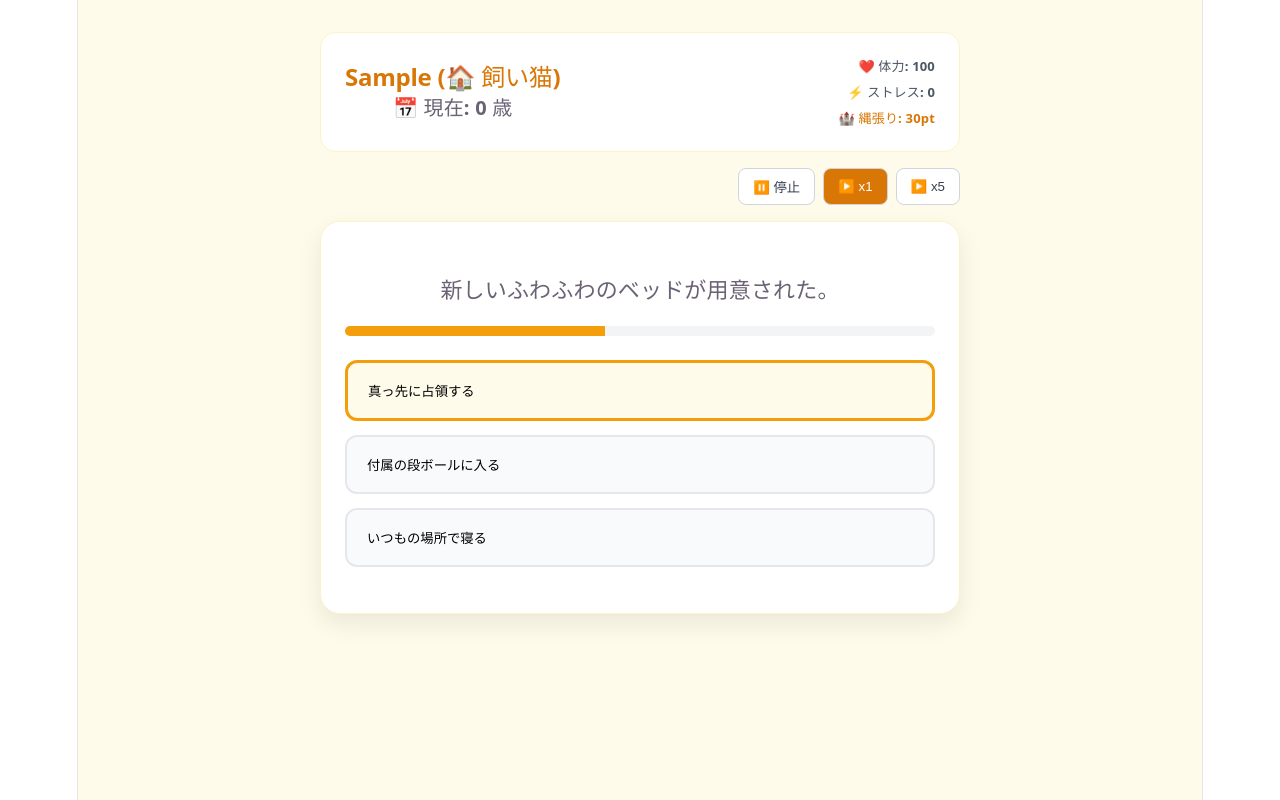
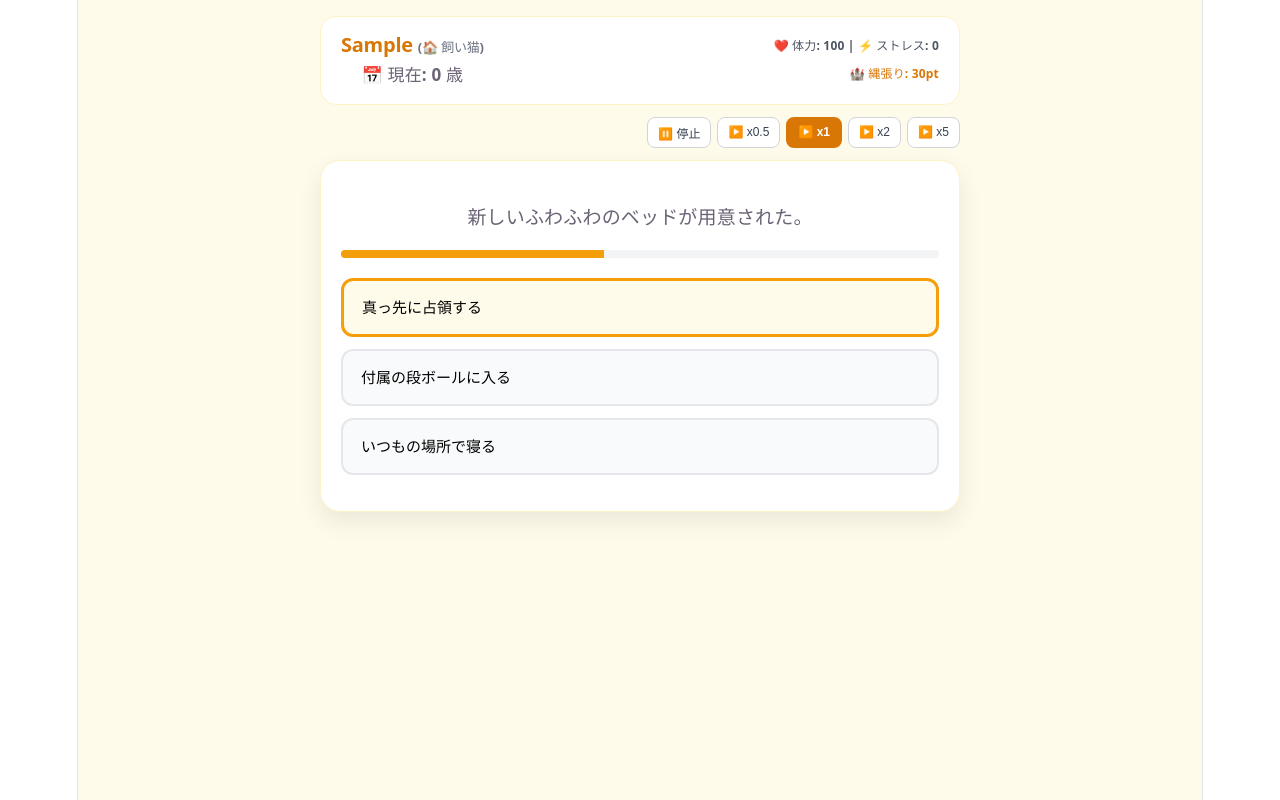
Before and after one commit to n0tya/cat-game, a React (Vite) app: page / in a window 1280 px wide. Both pictures are taken after typing "Sample" into the empty fields and a click on the button "✨ 人生を始める". Built offline with nearby package versions, Linux system fonts and the light colour scheme.

Commit message:
管理者機能と最新コードを追加

```diff
--- a/src/App.jsx
+++ b/src/App.jsx
@@ -1,6 +1,6 @@
 import React, { useState, useEffect, useRef } from 'react';
 
-// --- イベントデータベース（野良猫・飼い猫合わせて40種類） ---
+// --- イベントデータベース ---
 const EVENT_DB = {
   stray: [
     { id: 's1', cond: () => true, text: 'ゴミ捨て場で美味しそうな匂いがする。', choices: [
@@ -393,12 +393,13 @@ export default function CatLifeGame() {
   };
 
   const styles = {
-    container: { minHeight: '100vh', backgroundColor: '#fffbeb', display: 'flex', alignItems: 'center', justifyContent: 'center', fontFamily: 'sans-serif', color: '#1f2937', padding: '24px', boxSizing: 'border-box' },
-    card: { backgroundColor: '#ffffff', padding: '40px 32px', borderRadius: '24px', boxShadow: '0 12px 30px rgba(245, 158, 11, 0.15)', maxWidth: '480px', width: '100%', textAlign: 'center', border: '2px solid #fde68a', boxSizing: 'border-box' },
-    title: { fontSize: '32px', fontWeight: '900', color: '#d97706', marginBottom: '8px' },
-    input: { width: '100%', padding: '14px 16px', fontSize: '16px', border: '2px solid #e5e7eb', borderRadius: '12px', marginBottom: '24px', boxSizing: 'border-box', outline: 'none' },
+    container: { minHeight: '100vh', backgroundColor: '#fffbeb', display: 'flex', alignItems: 'center', justifyContent: 'center', fontFamily: 'sans-serif', color: '#1f2937', padding: '16px', boxSizing: 'border-box' },
+    card: { backgroundColor: '#ffffff', padding: '32px 24px', borderRadius: '24px', boxShadow: '0 12px 30px rgba(245, 158, 11, 0.15)', maxWidth: '480px', width: '100%', textAlign: 'center', border: '2px solid #fde68a', boxSizing: 'border-box', position: 'relative' },
+    title: { fontSize: '28px', fontWeight: '900', color: '#d97706', marginBottom: '8px' },
+    input: { width: '100%', padding: '12px 16px', fontSize: '16px', border: '2px solid #e5e7eb', borderRadius: '12px', marginBottom: '20px', boxSizing: 'border-box', outline: 'none' },
     submitButton: { width: '100%', padding: '16px', fontSize: '18px', fontWeight: 'bold', backgroundColor: '#ea580c', color: '#ffffff', border: 'none', borderRadius: '14px', cursor: 'pointer', marginBottom: '10px' },
-    adminLink: { marginTop: '16px', fontSize: '13px', color: '#9ca3af', cursor: 'pointer', background: 'none', border: 'none', textDecoration: 'underline' }
+    // 右上に配置する目立たない管理者リンク
+    adminTopRight: { position: 'absolute', top: '16px', right: '16px', fontSize: '12px', color: '#d1d5db', cursor: 'pointer', background: 'none', border: 'none', textDecoration: 'none', transition: 'color 0.2s' }
   };
 
   if (gameState === 'ADMIN') {
@@ -408,13 +409,13 @@ export default function CatLifeGame() {
     return (
       <div style={styles.container}>
         <div style={styles.card}>
-          <h2 style={{ color: '#d97706', marginBottom: '20px' }}>🔐 管理者ダッシュボード</h2>
+          <h2 style={{ color: '#d97706', marginBottom: '20px', fontSize: '22px' }}>🔐 管理者ダッシュボード</h2>
           {!adminAuth ? (
             <div>
               <p style={{ fontSize: '14px', color: '#4b5563', marginBottom: '12px' }}>管理者パスワードを入力してください</p>
               <input type="password" value={adminPass} onChange={e => setAdminPass(e.target.value)} placeholder="パスワード" style={styles.input} />
               <button onClick={() => { if (adminPass === 'nekodash123') setAdminAuth(true); else alert('パスワードが違います'); }} style={styles.submitButton}>ログイン</button>
-              <button onClick={() => setGameState('START')} style={{ ...styles.adminLink, display: 'block', width: '100%' }}>トップに戻る</button>
+              <button onClick={() => setGameState('START')} style={{ marginTop: '12px', fontSize: '13px', color: '#6b7280', background: 'none', border: 'none', cursor: 'pointer', textDecoration: 'underline' }}>トップに戻る</button>
             </div>
           ) : (
             <div style={{ textAlign: 'left', fontSize: '14px' }}>
@@ -424,7 +425,7 @@ export default function CatLifeGame() {
                 <p>🐾 野良猫選択: {analytics.strayCount} 回</p>
               </div>
               <h3 style={{ fontSize: '16px', color: '#1f2937', marginBottom: '8px' }}>📜 最近のプレイ・死亡ログ</h3>
-              <div style={{ maxHeight: '200px', overflowY: 'auto', backgroundColor: '#f9fafb', padding: '8px', borderRadius: '8px', border: '1px solid #e5e7eb', fontSize: '12px' }}>
+              <div style={{ maxHeight: '180px', overflowY: 'auto', backgroundColor: '#f9fafb', padding: '8px', borderRadius: '8px', border: '1px solid #e5e7eb', fontSize: '12px' }}>
                 {analytics.deaths.slice().reverse().map((d, i) => (
                   <div key={i} style={{ padding: '4px 0', borderBottom: '1px solid #e5e7eb' }}>
                     <b>{d.type}</b> (寿命: {d.age}歳) - 死因: {d.reason} <span style={{ color: '#9ca3af', fontSize: '10px' }}>({d.date})</span>
@@ -443,21 +444,32 @@ export default function CatLifeGame() {
     return (
       <div style={styles.container}>
         <div style={styles.card}>
-          <div style={{ fontSize: '48px', marginBottom: '12px' }}>🐱🐾</div>
+          {/* 右上の目立たない管理者ボタン */}
+          <button
+            onClick={() => setGameState('ADMIN')}
+            style={styles.adminTopRight}
+            title="管理者ページ"
+            onMouseOver={(e) => e.target.style.color = '#9ca3af'}
+            onMouseOut={(e) => e.target.style.color = '#d1d5db'}
+          >
+            ⚙️ 管理
+          </button>
+
+          <div style={{ fontSize: '48px', marginBottom: '12px', marginTop: '8px' }}>🐱🐾</div>
           <h1 style={styles.title}>猫の人生シミュレーション</h1>
-          <p style={{ fontSize: '15px', color: '#4b5563', marginBottom: '28px' }}>あなたの猫生はどんな物語になるでしょうか？</p>
+          <p style={{ fontSize: '14px', color: '#4b5563', marginBottom: '24px' }}>あなたの猫生はどんな物語になるでしょうか？</p>
 
           <form onSubmit={startGame}>
-            <div style={{ textAlign: 'left', marginBottom: '20px' }}>
-              <label style={{ display: 'block', fontSize: '14px', fontWeight: 'bold', marginBottom: '8px', color: '#374151' }}>名前</label>
+            <div style={{ textAlign: 'left', marginBottom: '16px' }}>
+              <label style={{ display: 'block', fontSize: '13px', fontWeight: 'bold', marginBottom: '6px', color: '#374151' }}>名前</label>
               <input type="text" value={catName} onChange={e => setCatName(e.target.value)} placeholder="例: タマ" style={styles.input} />
             </div>
 
-            <div style={{ textAlign: 'left', marginBottom: '28px' }}>
-              <label style={{ display: 'block', fontSize: '14px', fontWeight: 'bold', marginBottom: '8px', color: '#374151' }}>生き方を選ぶ</label>
-              <div style={{ display: 'flex', gap: '12px' }}>
-                <button type="button" onClick={() => setCatType('pet')} style={{ flex: 1, padding: '14px', borderRadius: '12px', border: catType === 'pet' ? '2px solid #d97706' : '2px solid #e5e7eb', background: catType === 'pet' ? '#fff7ed' : '#fff' }}>🏠 飼い猫</button>
-                <button type="button" onClick={() => setCatType('stray')} style={{ flex: 1, padding: '14px', borderRadius: '12px', border: catType === 'stray' ? '2px solid #d97706' : '2px solid #e5e7eb', background: catType === 'stray' ? '#fff7ed' : '#fff' }}>🐾 野良猫</button>
+            <div style={{ textAlign: 'left', marginBottom: '24px' }}>
+              <label style={{ display: 'block', fontSize: '13px', fontWeight: 'bold', marginBottom: '6px', color: '#374151' }}>生き方を選ぶ</label>
+              <div style={{ display: 'flex', gap: '10px' }}>
+                <button type="button" onClick={() => setCatType('pet')} style={{ flex: 1, padding: '12px', borderRadius: '12px', fontSize: '15px', border: catType === 'pet' ? '2px solid #d97706' : '2px solid #e5e7eb', background: catType === 'pet' ? '#fff7ed' : '#fff', cursor: 'pointer' }}>🏠 飼い猫</button>
+                <button type="button" onClick={() => setCatType('stray')} style={{ flex: 1, padding: '12px', borderRadius: '12px', fontSize: '15px', border: catType === 'stray' ? '2px solid #d97706' : '2px solid #e5e7eb', background: catType === 'stray' ? '#fff7ed' : '#fff', cursor: 'pointer' }}>🐾 野良猫</button>
               </div>
             </div>
 
@@ -465,18 +477,16 @@ export default function CatLifeGame() {
           </form>
 
           {rankings.length > 0 && (
-            <div style={{ marginTop: '24px', textAlign: 'left', backgroundColor: '#fff7ed', padding: '14px', borderRadius: '12px', border: '1px solid #fef3c7' }}>
-              <p style={{ fontWeight: 'bold', color: '#b45309', fontSize: '13px', marginBottom: '6px' }}>🏆 ローカル殿堂入り (Top 5)</p>
+            <div style={{ marginTop: '20px', textAlign: 'left', backgroundColor: '#fff7ed', padding: '12px', borderRadius: '12px', border: '1px solid #fef3c7' }}>
+              <p style={{ fontWeight: 'bold', color: '#b45309', fontSize: '12px', marginBottom: '6px' }}>🏆 ローカル殿堂入り (Top 5)</p>
               {rankings.map((r, i) => (
-                <div key={i} style={{ fontSize: '12px', display: 'flex', justifyContent: 'space-between', padding: '3px 0', borderBottom: '1px dashed #fed7aa' }}>
+                <div key={i} style={{ fontSize: '11px', display: 'flex', justifyContent: 'space-between', padding: '2px 0', borderBottom: '1px dashed #fed7aa' }}>
                   <span>{i + 1}. {r.name} ({r.type}) - {r.age}歳</span>
                   <span style={{ fontWeight: 'bold', color: '#d97706' }}>{r.score} pt</span>
                 </div>
               ))}
             </div>
           )}
-
-          <button onClick={() => setGameState('ADMIN')} style={styles.adminLink}>管理者ダッシュボード</button>
         </div>
       </div>
     );
@@ -484,34 +494,54 @@ export default function CatLifeGame() {
 
   if (gameState === 'PLAYING') {
     return (
-      <div style={{ minHeight: '100vh', backgroundColor: '#fffbeb', display: 'flex', justifyContent: 'center', padding: '32px 16px', boxSizing: 'border-box' }}>
+      <div style={{ minHeight: '100vh', backgroundColor: '#fffbeb', display: 'flex', justifyContent: 'center', padding: '16px', boxSizing: 'border-box' }}>
         <div style={{ width: '100%', maxWidth: '640px' }}>
-          <div style={{ backgroundColor: '#ffffff', padding: '20px 24px', borderRadius: '16px', display: 'flex', justifyContent: 'space-between', alignItems: 'center', marginBottom: '16px', border: '1px solid #fef3c7' }}>
+          <div style={{ backgroundColor: '#ffffff', padding: '16px 20px', borderRadius: '16px', display: 'flex', justifyContent: 'space-between', alignItems: 'center', marginBottom: '12px', border: '1px solid #fef3c7', flexWrap: 'wrap', gap: '8px' }}>
             <div>
-              <h2 style={{ fontSize: '24px', fontWeight: 'bold', color: '#d97706', margin: '0 0 4px 0' }}>{catName} ({catType === 'pet' ? '🏠 飼い猫' : '🐾 野良猫'})</h2>
-              <p style={{ fontSize: '20px', fontWeight: '800', margin: 0 }}>📅 現在: {age} 歳</p>
+              <h2 style={{ fontSize: '20px', fontWeight: 'bold', color: '#d97706', margin: '0 0 2px 0' }}>{catName} <span style={{ fontSize: '13px', color: '#6b7280' }}>({catType === 'pet' ? '🏠 飼い猫' : '🐾 野良猫'})</span></h2>
+              <p style={{ fontSize: '17px', fontWeight: '800', margin: 0 }}>📅 現在: {age} 歳</p>
             </div>
-            <div style={{ textAlign: 'right', fontSize: '13px', color: '#4b5563', fontWeight: '600' }}>
-              <div>❤️ 体力: {stats.health}</div>
-              <div>⚡ ストレス: {stats.stress}</div>
-              <div style={{ color: '#d97706', fontWeight: 'bold' }}>🏰 縄張り: {stats.territory}pt</div>
+            <div style={{ textAlign: 'right', fontSize: '12px', color: '#4b5563', fontWeight: '600' }}>
+              <div>❤️ 体力: {stats.health} | ⚡ ストレス: {stats.stress}</div>
+              <div style={{ color: '#d97706', fontWeight: 'bold', marginTop: '2px' }}>🏰 縄張り: {stats.territory}pt</div>
             </div>
           </div>
 
-          <div style={{ display: 'flex', justifyContent: 'flex-end', gap: '8px', marginBottom: '16px' }}>
-            {[{ label: '⏸️ 停止', val: 0 }, { label: '▶️ x1', val: 1 }, { label: '▶️ x5', val: 5 }].map(s => (
-              <button key={s.val} onClick={() => setSpeed(s.val)} style={{ padding: '8px 14px', borderRadius: '8px', background: speed === s.val ? '#d97706' : '#fff', color: speed === s.val ? '#fff' : '#374151', border: '1px solid #d1d5db' }}>{s.label}</button>
+          <div style={{ display: 'flex', justifyContent: 'flex-end', gap: '6px', marginBottom: '12px', flexWrap: 'wrap' }}>
+            {[
+              { label: '⏸️ 停止', val: 0 },
+              { label: '▶️ x0.5', val: 0.5 },
+              { label: '▶️ x1', val: 1 },
+              { label: '▶️ x2', val: 2 },
+              { label: '▶️ x5', val: 5 }
+            ].map(s => (
+              <button
+                key={s.val}
+                onClick={() => setSpeed(s.val)}
+                style={{
+                  padding: '6px 10px',
+                  borderRadius: '8px',
+                  fontSize: '12px',
+                  background: speed === s.val ? '#d97706' : '#fff',
+                  color: speed === s.val ? '#fff' : '#374151',
+                  border: speed === s.val ? '2px solid #d97706' : '1px solid #d1d5db',
+                  cursor: 'pointer',
+                  fontWeight: speed === s.val ? 'bold' : 'normal'
+                }}
+              >
+                {s.label}
+              </button>
             ))}
           </div>
 
-          <div style={{ backgroundColor: '#ffffff', padding: '32px 24px', borderRadius: '20px', boxShadow: '0 10px 25px rgba(0,0,0,0.08)', marginBottom: '20px', border: '1px solid #fef3c7' }}>
-            <h3 style={{ fontSize: '22px', fontWeight: 'bold', textAlign: 'center', marginBottom: '24px' }}>{currentEvent?.text}</h3>
-            <div style={{ width: '100%', backgroundColor: '#f3f4f6', height: '10px', borderRadius: '5px', marginBottom: '24px', overflow: 'hidden' }}>
+          <div style={{ backgroundColor: '#ffffff', padding: '24px 20px', borderRadius: '20px', boxShadow: '0 10px 25px rgba(0,0,0,0.08)', marginBottom: '16px', border: '1px solid #fef3c7' }}>
+            <h3 style={{ fontSize: '19px', fontWeight: 'bold', textAlign: 'center', marginBottom: '20px', lineHeight: '1.4' }}>{currentEvent?.text}</h3>
+            <div style={{ width: '100%', backgroundColor: '#f3f4f6', height: '8px', borderRadius: '4px', marginBottom: '20px', overflow: 'hidden' }}>
               <div style={{ backgroundColor: '#f59e0b', height: '100%', width: `${(timeLeft / 5) * 100}%`, transition: 'width 0.1s linear' }}></div>
             </div>
             <div>
               {currentEvent?.choices.map((choice, idx) => (
-                <button key={idx} onClick={() => handleChoice(choice)} style={{ width: '100%', textAlign: 'left', padding: '18px 20px', marginBottom: '14px', borderRadius: '12px', border: idx === 0 ? '3px solid #f59e0b' : '2px solid #e5e7eb', background: idx === 0 ? '#fffbeb' : '#f9fafb', fontWeight: '600', cursor: 'pointer' }}>
+                <button key={idx} onClick={() => handleChoice(choice)} style={{ width: '100%', textAlign: 'left', padding: '16px 18px', marginBottom: '12px', borderRadius: '12px', border: idx === 0 ? '3px solid #f59e0b' : '2px solid #e5e7eb', background: idx === 0 ? '#fffbeb' : '#f9fafb', fontSize: '15px', fontWeight: '600', cursor: 'pointer', lineHeight: '1.4' }}>
                   {choice.text}
                 </button>
               ))}
@@ -525,13 +555,30 @@ export default function CatLifeGame() {
   return (
     <div style={styles.container}>
       <div style={styles.card}>
-        <div style={{ fontSize: '56px', marginBottom: '12px' }}>{EMOJIS[Math.floor(Math.random() * EMOJIS.length)]}</div>
-        <h1 style={{ fontSize: '32px', fontWeight: 'bold', marginBottom: '4px' }}>猫生終了</h1>
-        <p style={{ fontSize: '18px', color: '#d97706', fontWeight: 'bold', marginBottom: '12px' }}>{catName} は {age} 歳で虹の橋を渡りました。</p>
-        <p style={{ fontSize: '14px', color: '#dc2626', fontWeight: 'bold', marginBottom: '16px' }}>💀 死因: {causeOfDeath}</p>
+        <div style={{ fontSize: '48px', marginBottom: '8px' }}>{EMOJIS[Math.floor(Math.random() * EMOJIS.length)]}</div>
+        {/* スマホでもはっきりと視認できる濃い文字色に変更 */}
+        <h1 style={{ fontSize: '26px', fontWeight: '900', marginBottom: '4px', color: '#1f2937' }}>猫生終了</h1>
+        <p style={{ fontSize: '16px', color: '#d97706', fontWeight: 'bold', marginBottom: '10px' }}>{catName} は {age} 歳で虹の橋を渡りました。</p>
+        <p style={{ fontSize: '13px', color: '#dc2626', fontWeight: 'bold', marginBottom: '14px', backgroundColor: '#fef2f2', padding: '8px', borderRadius: '8px', border: '1px solid #fecaca' }}>💀 死因: {causeOfDeath}</p>
 
-        <button onClick={shareToX} style={{ width: '100%', padding: '14px', background: '#000', color: '#fff', fontWeight: 'bold', borderRadius: '14px', border: 'none', marginBottom: '10px', cursor: 'pointer' }}>𝕏 で結果をシェアする</button>
-        <button onClick={() => setGameState('START')} style={styles.submitButton}>🔄 新たな人生を始める</button>
+        {/* 結果画面のローカルランキング表示 */}
+        <div style={{ backgroundColor: '#fff7ed', padding: '12px', borderRadius: '12px', marginBottom: '14px', border: '1px solid #fde68a', textAlign: 'left' }}>
+          <p style={{ fontSize: '13px', color: '#9a3412', fontWeight: 'bold', marginBottom: '6px' }}>
+            🏆 今回のスコア: <span style={{ fontSize: '16px', color: '#d97706' }}>{(stats.territory * 10) + (age * 50)} pt</span>
+          </p>
+          <div style={{ borderTop: '1px solid #fed7aa', paddingTop: '6px', marginTop: '6px' }}>
+            <p style={{ fontSize: '11px', fontWeight: 'bold', color: '#b45309', marginBottom: '4px' }}>ローカルランキング (Top 5)</p>
+            {rankings.map((r, i) => (
+              <div key={i} style={{ fontSize: '11px', display: 'flex', justifyContent: 'space-between', padding: '2px 0' }}>
+                <span>{i + 1}. {r.name} ({r.age}歳)</span>
+                <span style={{ fontWeight: 'bold', color: '#d97706' }}>{r.score} pt</span>
+              </div>
+            ))}
+          </div>
+        </div>
+
+        <button onClick={shareToX} style={{ width: '100%', padding: '12px', background: '#000', color: '#fff', fontWeight: 'bold', borderRadius: '14px', border: 'none', marginBottom: '8px', cursor: 'pointer', fontSize: '15px' }}>𝕏 で結果をシェアする</button>
+        <button onClick={() => setGameState('START')} style={{ ...styles.submitButton, padding: '12px', fontSize: '16px' }}>🔄 新たな人生を始める</button>
       </div>
     </div>
   );
```
